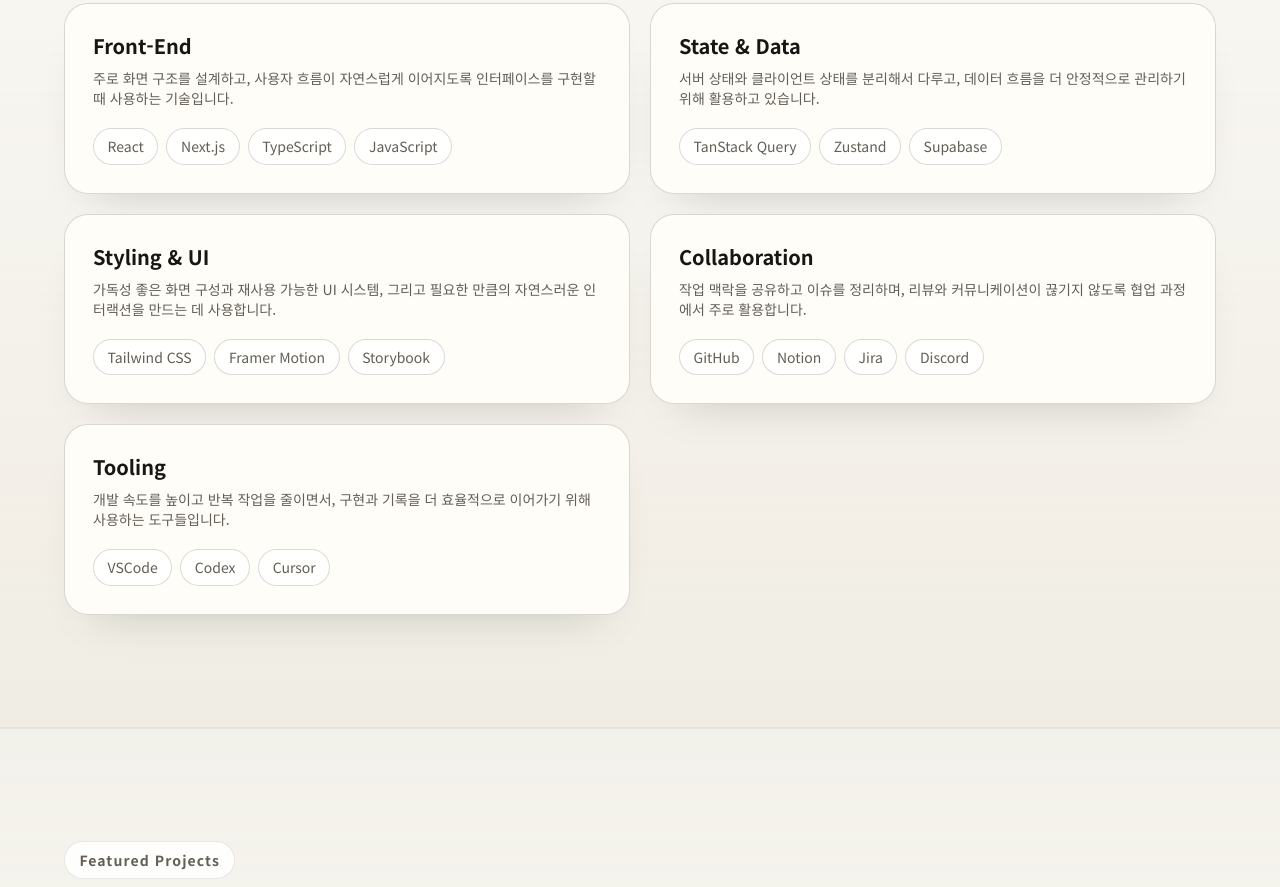
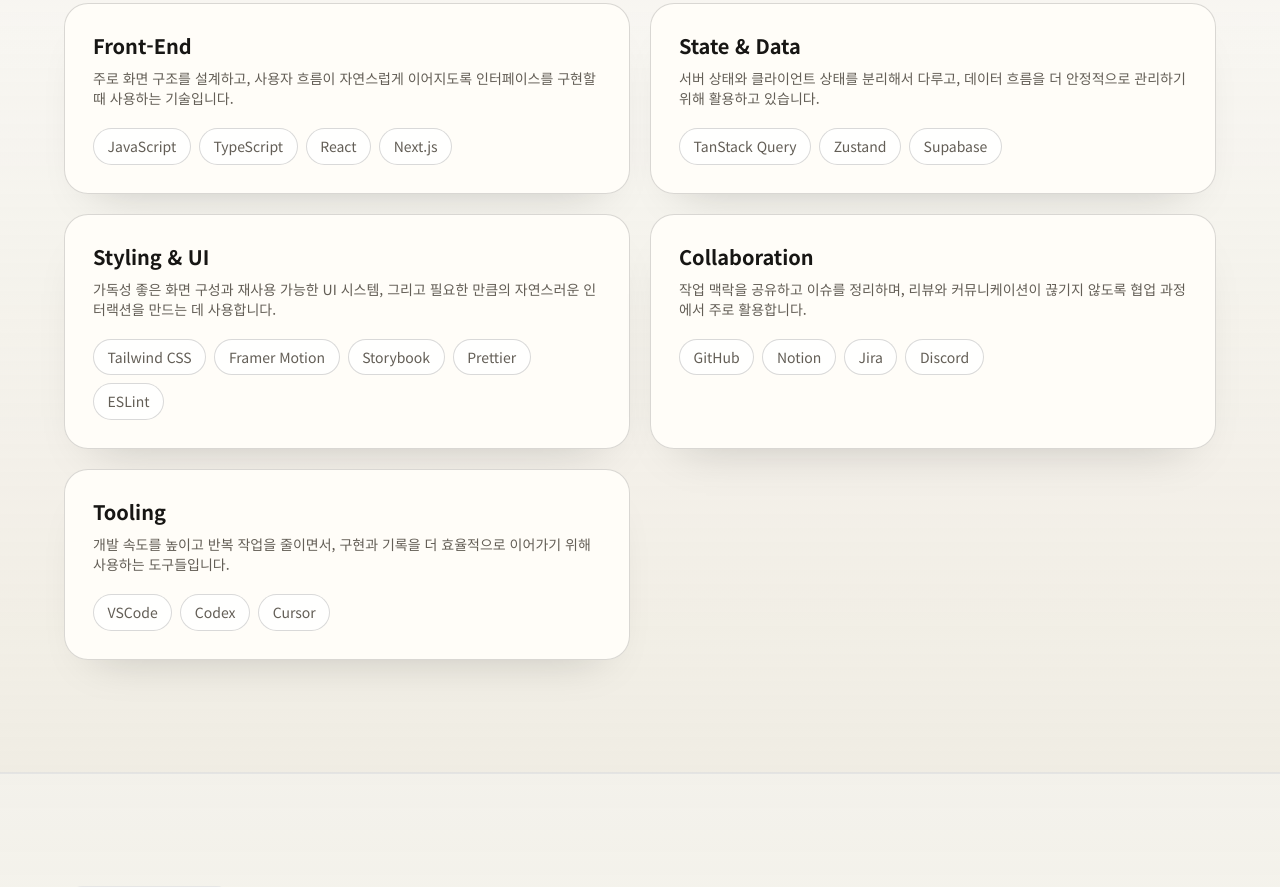
Before and after one commit to SeungMin-Baek98/portfolio, a Next.js app: page / in a window 1280 px wide. Shown: the part 1860-2747 px from the top of the page. Built offline with nearby package versions, Linux system fonts and the light colour scheme.

Commit message:
✏️ 기술 스택 항목 순서 변경 및 스타일링 관련 도구 추가

```diff
--- a/data/site-content.ts
+++ b/data/site-content.ts
@@ -67,7 +67,7 @@
 		category: 'Front-End',
 		description:
 			'주로 화면 구조를 설계하고, 사용자 흐름이 자연스럽게 이어지도록 인터페이스를 구현할 때 사용하는 기술입니다.',
-		items: ['React', 'Next.js', 'TypeScript', 'JavaScript']
+		items: ['JavaScript', 'TypeScript', 'React', 'Next.js']
 	},
 	{
 		category: 'State & Data',
@@ -79,7 +79,7 @@
 		category: 'Styling & UI',
 		description:
 			'가독성 좋은 화면 구성과 재사용 가능한 UI 시스템, 그리고 필요한 만큼의 자연스러운 인터랙션을 만드는 데 사용합니다.',
-		items: ['Tailwind CSS', 'Framer Motion', 'Storybook']
+		items: ['Tailwind CSS', 'Framer Motion', 'Storybook', 'Prettier', 'ESLint']
 	},
 	{
 		category: 'Collaboration',
```
